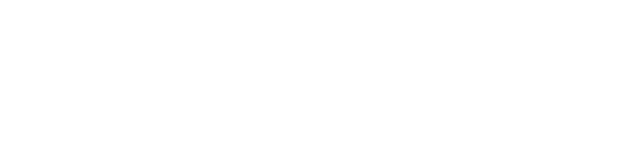
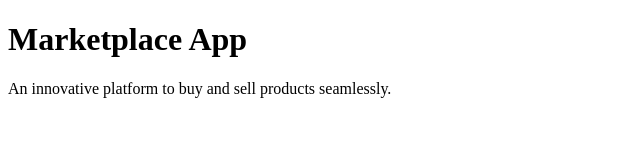
Before and after one commit to Mohammed-Dawood/HTML_Workshop, a plain HTML site: page index.html in a window 1280 px wide. Shown: the whole page, without its empty margins (0-640 px from the left). Drawn offline with Linux system fonts and the light colour scheme.

Commit message:
Header Content

```diff
--- a/index.html
+++ b/index.html
@@ -1,10 +1,13 @@
 <!DOCTYPE html>
 <html lang="en">
-<head>
-    <meta charset="UTF-8">
+  <head>
+    <meta charset="UTF-8" />
     <title>Marketplace App</title>
-</head>
-<body>
-    <!-- Your content goes here -->
-</body>
+  </head>
+  <body>
+    <header>
+      <h1>Marketplace App</h1>
+      <p>An innovative platform to buy and sell products seamlessly.</p>
+    </header>
+  </body>
 </html>
```
